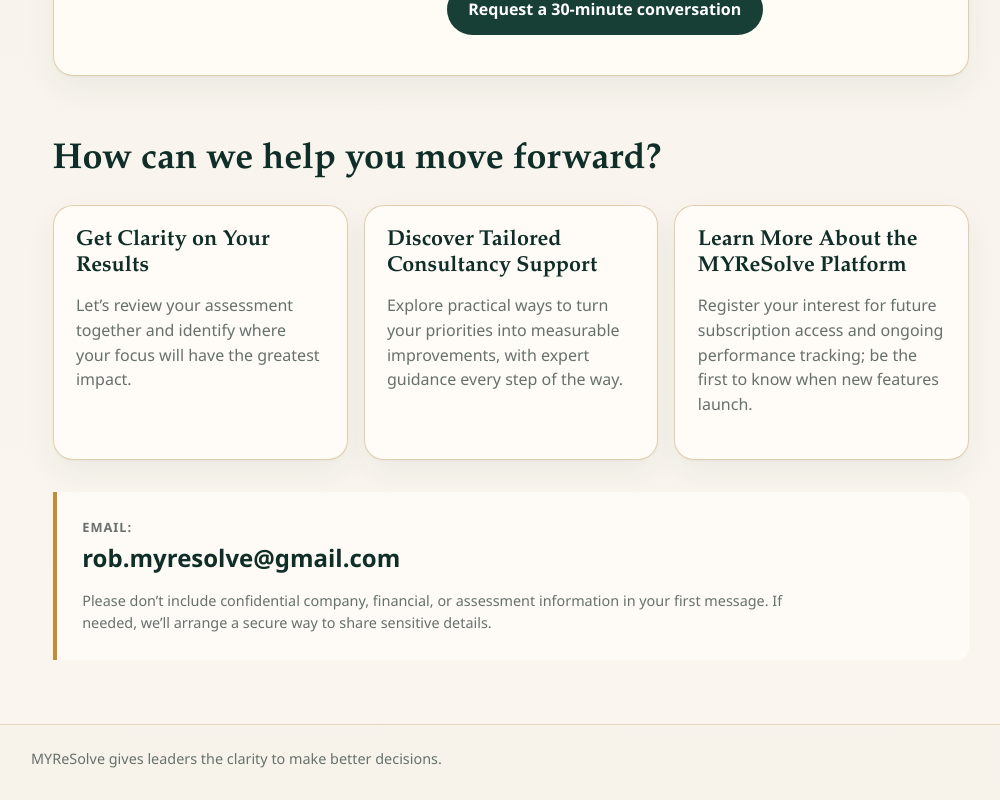
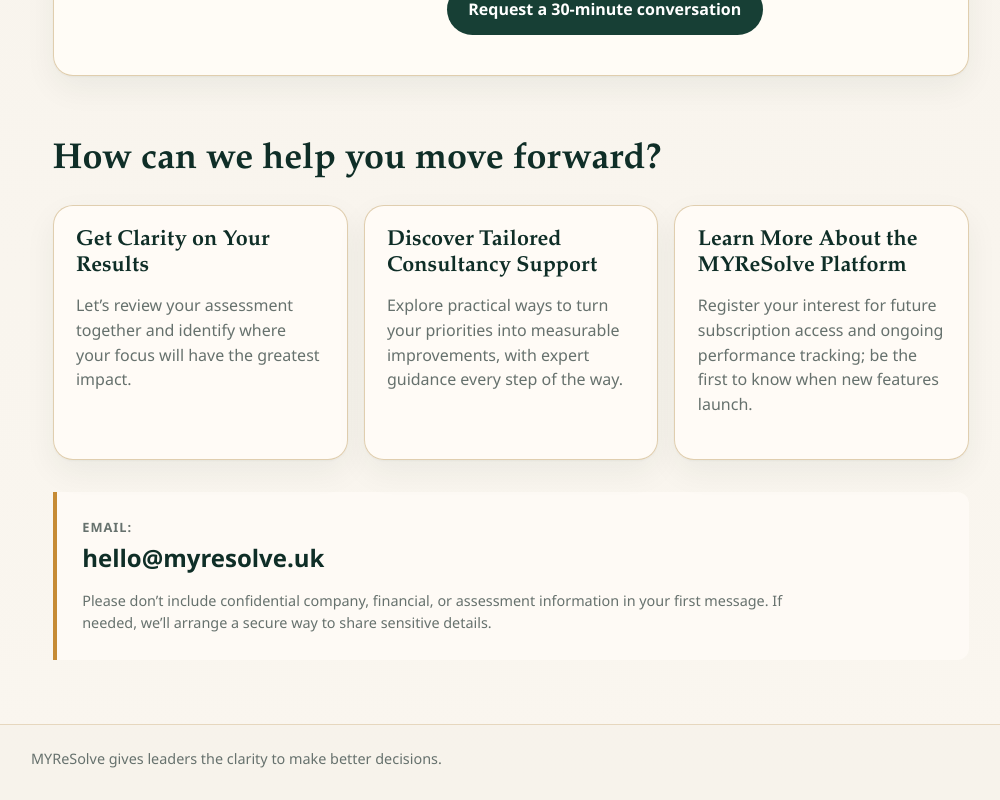
Before and after one commit to MYReSolve-AI/myresolve-risk-module, a Next.js app in the folder apps/web/: page /contact in a window 1280 px wide. Shown: the part 1554-2354 px from the top of the page, without its empty margins (129-1129 px from the left). Built offline with nearby package versions, Linux system fonts and the light colour scheme; no server answers.

Commit message:
Update contact email to hello@myresolve.uk

```diff
--- a/apps/web/src/features/contact/ContactPage.tsx
+++ b/apps/web/src/features/contact/ContactPage.tsx
@@ -3,7 +3,7 @@
 import { BookingForm } from "./BookingForm";
 import styles from "./ContactPage.module.css";
 
-const CONTACT_EMAIL = "rob.myresolve@gmail.com";
+const CONTACT_EMAIL = "hello@myresolve.uk";
 const BOOKING_API_URL =
   process.env.NEXT_PUBLIC_BOOKING_API_URL ??
   "https://api.myresolve.uk/booking";
```
